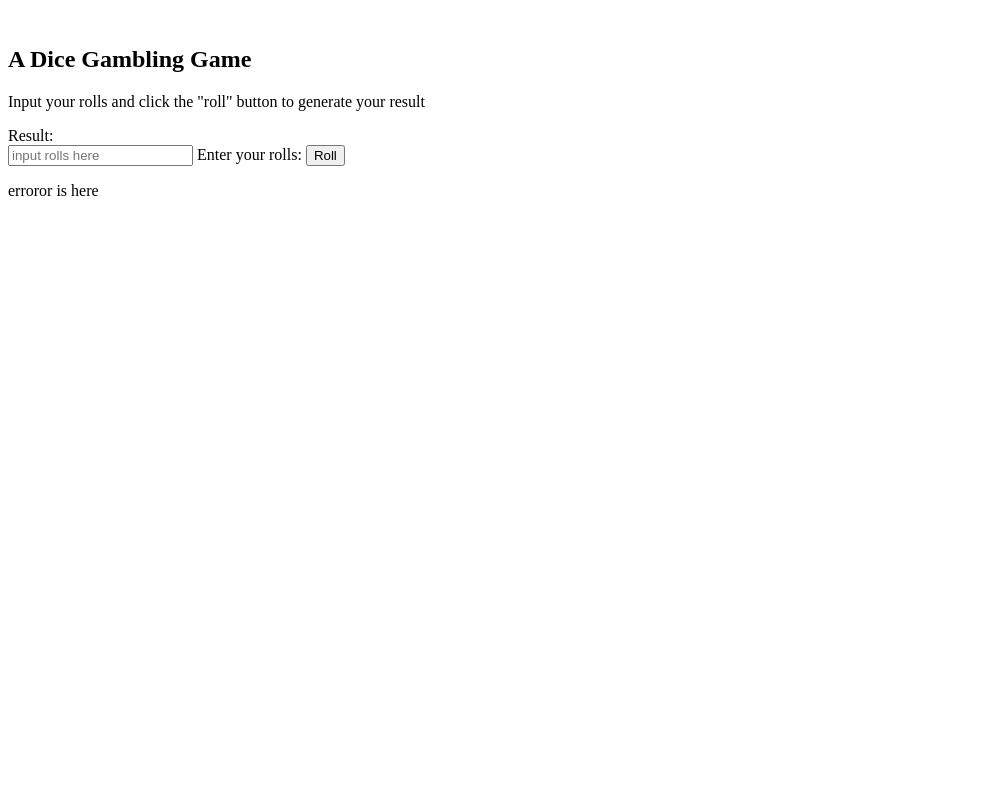
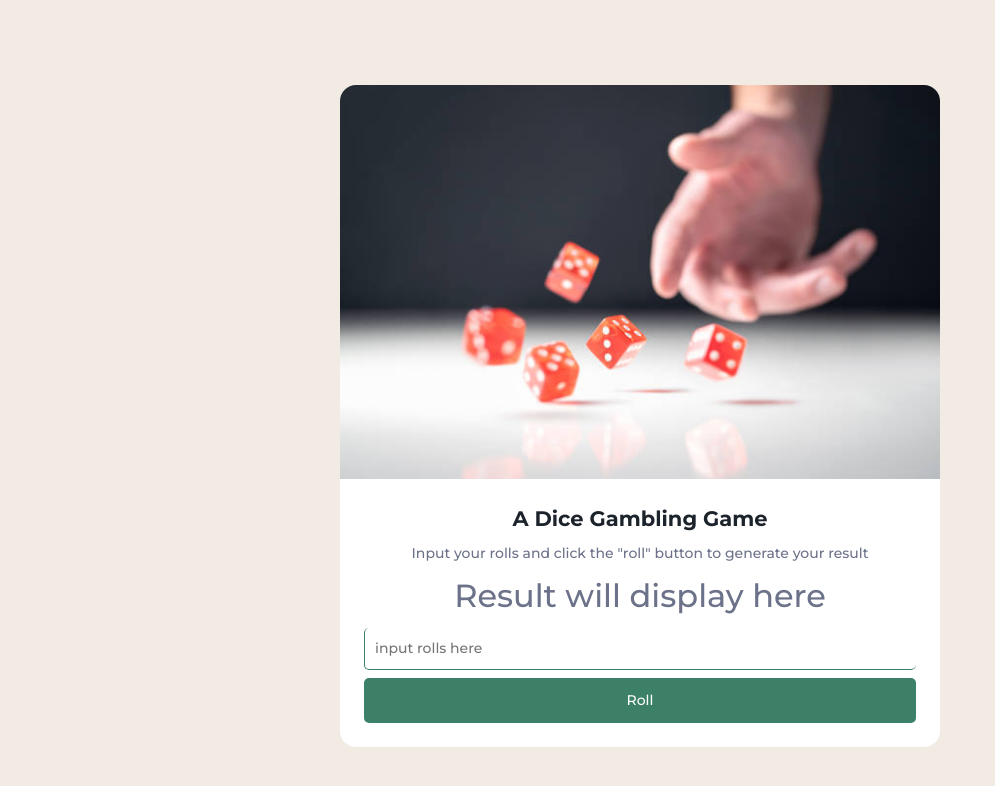
Before and after one commit to riskymind/dice-Gambling-Game, a plain HTML site: page index.html in a window 1280 px wide. Shown: the whole page, without its empty margins (0-995 px from the left). Drawn offline with Linux system fonts and the light colour scheme.

Commit message:
redesigned

```diff
--- a/index.html
+++ b/index.html
@@ -1,7 +1,13 @@
 <!DOCTYPE html>
-<html>
+<html lang="en">
 <head>
-	<title>Dice Game</title>
+	<meta charset="UTF-8">
+	<meta name="viewport" content="width=device-width, initial-scale=1.0">
+	<title>Document</title>
+	<link rel="preconnect" href="https://fonts.googleapis.com">
+	<link rel="preconnect" href="https://fonts.gstatic.com" crossorigin>
+	<link href="https://fonts.googleapis.com/css2?family=Fraunces:opsz,wght@9..144,500;9..144,600&family=Montserrat:wght@400;500;700&display=swap" rel="stylesheet">
+	<!-- Custom css -->
 	<link rel="stylesheet" type="text/css" href="style.css">
 	<script src="./script.js" defer></script>
 </head>
@@ -9,44 +15,28 @@
 	<main class="main">
 		<article class="dice-world">
 
-			<picture class="dice-world_image">
-				<img src="" alt="">
+			<picture class="dice-world__image">
+				<source srcset="./assets/dice_2.jpg" media="(min-width:600px)"/>
+				<img src="./assets/dice_1.jpg" alt="dice image">
 			</picture>
 
 			<div class="dice-world__content">
-				<h2>A Dice Gambling Game</h2>
+				<h1 class="dice-world__title">A Dice Gambling Game</h1>
 
-				<p>Input your rolls and click the "roll" button to generate your result</p>
+				<p class="dice-world__desc">Input your rolls and click the "roll" button to generate your result</p>
 
-				<div>
-					<label>Result:</label><span id="gameResult" class="gameResult"></span>
+				<span id="gameResult" class="gameResult">Result will display here</span>
+
+				<div class="flex-group">
+					<input type="number" id="inputNumber" class="inputNumber" placeholder="input rolls here" maxlength="6">
+					<p class="errorReport" id="errorReport">error is coming here</p>
 				</div>
 
-				<div class="subContainer">
-					<input type="number" id="inputNumber" class="inputNumber" placeholder="input rolls here" maxlength="6">
-					<label for="inputNumber">Enter your rolls:</label>
-					<button type="button" id="rollDice" class="rollDice" >Roll</button>
-				</div>
-
-				<div>
-					<p class="errorReport" id="errorReport">erroror is here</p>
-				</div>
+				<button type="button" id="rollDice" class="dice_world__roll_btn" >Roll</button>
 			</div>
 
 		</article>
 
-		<!-- <div class="instruction">
-			<h4>Intructions</h4>
-			<ul>
-				<li>Valid dice values ranges from 1 to 6.</li>
-				<li>Enter rolled dice in the box e.g. 123</li>
-				<li>Total number of rolled dice must be 3 or higher.</li>
-				<li>If a '1' is rolled, the next roll counts as 0!</li>
-				<li>If a '6' is rolled, the next roll is multiplied by 2!</li>
-			</ul>
-		</div> -->
-
 	</main>
-
 </body>
 </html>
--- a/style.css
+++ b/style.css
@@ -1,113 +1,146 @@
-/*,
-*::after,
-*::before {
-  padding: 0;
-  margin: 0;
+:root {
+  --clr-primary-400: hsl(158, 36%, 37%);
+  --clr-primary-500: hsl(158, 36%, 20%);
+  --clr-secondary-200: hsl(30, 38%, 92%);
+
+  --clr-neutral-900: hsl(212, 21%, 14%);
+  --clr-neutral-400: hsl(228, 12%, 48%);
+  --clr-neutral-200: hsl(0, 0%, 100%);
+  --clr-red-200: hsl(0, 100%, 60%);
+
+  --fw-regular: 500;
+  --fw-bold: 700;
+
+  --ff-accent: "Fraunces", serif;
+  --ff-base: "Montserrat", sans-serif;
+}
+
+*,
+*::before,
+*::after {
   box-sizing: border-box;
 }
-
-.body {
-  min-height: 100vh;
-  color: #756946;
-  background-color: #5b97f7;
-  display: grid;
-  grid-auto-flow: column;
-  align-items: center;
-  gap: 2rem;
+* {
+  margin: 0;
+}
+/*
+  Typographic tweaks!
+  3. Add accessible line-height
+  4. Improve text rendering
+*/
+body {
+  line-height: 1.5;
+  -webkit-font-smoothing: antialiased;
+}
+/*
+  5. Improve media defaults
+*/
+img,
+picture,
+video,
+canvas,
+svg {
+  display: block;
+  max-width: 100%;
+}
+/*
+  6. Remove built-in form typography styles
+*/
+input,
+button,
+textarea,
+select {
+  font: inherit;
+}
+/*
+  7. Avoid text overflows
+*/
+p,
+h1,
+h2,
+h3,
+h4,
+h5,
+h6 {
+  overflow-wrap: break-word;
 }
 
-.container {
-  border: 5px groove #e6e9ef;
-  min-height: 40vh;
-  text-align: center;
-  border-radius: 10px;
+/* General rules */
+body {
+  font-family: var(--ff-base);
+  font-weight: var(--fw-regular);
+  font-size: 0.875rem;
+  color: var(--clr-neutral-400);
+  background-color: var(--clr-secondary-200);
+  min-height: 100vh;
   display: grid;
   place-content: center;
-  background-color: #13294c;
+  margin: 1rem;
 }
 
-.instruction {
-  background-color: #13294c;
-  min-height: 40vh;
-  text-align: center;
-  border-radius: 5px;
+.dice-world {
+  --dice-world_padding: 1.5rem;
+  --dice-world_spacing: 0.5rem;
+
+  background-color: var(--clr-neutral-200);
+  max-width: 600px;
+  border-radius: 1rem;
+  overflow: hidden;
 }
 
-h2 {
-  text-decoration: underline;
-  font-size: 25px;
-  font-weight: 600;
+.dice-world__image img {
+  width: 100%;
 }
 
-p {
-  font-style: italic;
+.dice-world__content {
+  padding: var(--dice-world_padding);
+  display: grid;
+  gap: var(--dice-world_spacing);
+}
+
+.dice-world__title {
+  text-align: center;
+  font-weight: var(--fw-bold);
+  color: var(--clr-neutral-900);
+}
+
+.dice-world__desc {
+  text-align: center;
+}
+
+.gameResult {
+  display: block;
+  text-align: center;
+  font-size: 2rem;
+}
+
+.flex-group {
+  display: flex;
+  flex-direction: column;
+  justify-content: space-between;
+  gap: 0.1rem;
+}
+
+.errorReport {
+  font-size: 0.6rem;
+  color: var(--clr-red-200);
+  display: none;
 }
 
 .inputNumber {
-  padding: 0.5rem;
-  margin: 1rem;
-  font-size: 1rem;
+  padding: 10px;
+  border: none;
+  border-radius: 5px;
+  border-bottom: 1px solid var(--clr-primary-400);
+  border-left: 1px solid var(--clr-primary-400);
+}
+
+.dice_world__roll_btn {
+  padding: 0.75rem 1.1rem;
+  background-color: var(--clr-primary-400);
+  border: none;
   border-radius: 5px;
   outline: none;
+  cursor: pointer;
+  color: var(--clr-neutral-200);
 }
-
-.rollDice {
-  margin: 1rem auto;
-  padding: 4px 15px;
-  background-color: #6cc3d8;
-  color: #fff;
-  font-size: 15px;
-  border-radius: 7px;
-  outline: none;
-  cursor: pointer;
-  text-transform: capitalize;
-}
-
-.subContainer {
-  margin-top: 50px;
-  margin-bottom: 0px;
-}
-
-.gameResult {
-  color: white;
-  font-size: 20px;
-  font-weight: bold;
-  width: 50%;
-  margin: 0 auto;
-  padding: 8px 4px;
-  flex: 0 0 50%;
-}
-
-label {
-  font-weight: bold;
-  text-transform: uppercase;
-  text-decoration: underline;
-  margin-right: 3px;
-  font-style: italic;
-}
-
-.errorReport {
-  color: red;
-  text-align: center;
-  display: none;
-  font-style: italic;
-}
-
-h4 {
-  text-transform: uppercase;
-  text-decoration: underline;
-}
-
-ul {
-  list-style-type: square;
-  font-size: 18px;
-  margin: 4px 4px;
-}
-
-@media (max-width: 1200px) {
-  .body {
-    background-color: lightblue;
-    grid-auto-flow: row;
-    align-items: center;
-  }
-}*/
```
Also changed, not shown: script.js (+0 -13 lines), assets/dice_1.jpg (added), assets/dice_2.jpg (added).
